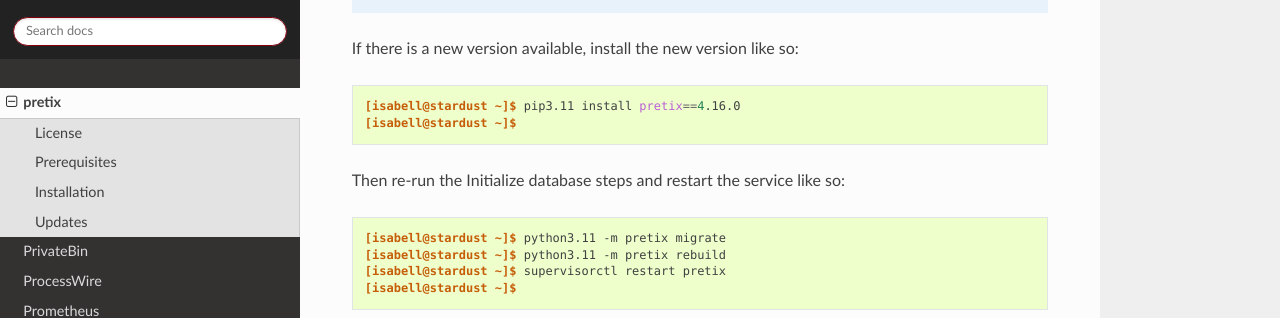
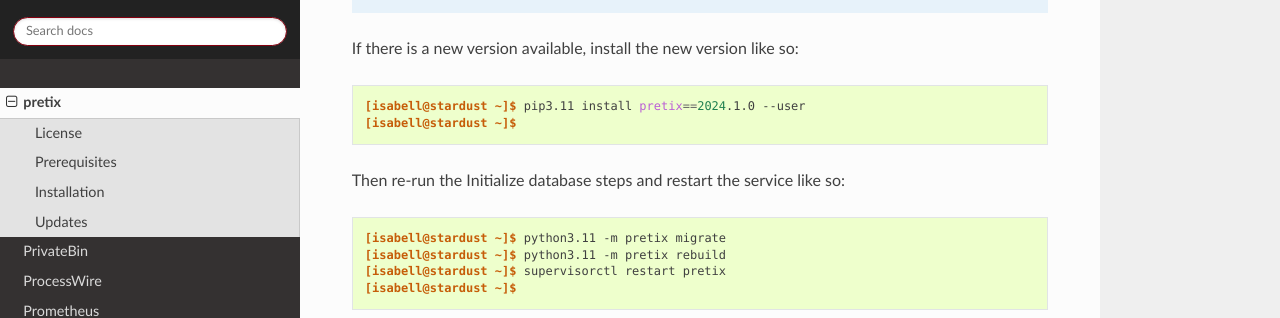
Before and after one commit to Uberspace/lab, a Sphinx documentation site: the page built from source/guide_pretix.rst, in a window 1280 px wide and 900 px high, scrolled down 5524 px. Shown: the part 191-509 px from the top of the window. Built offline with Sphinx 7.4.7 and the Read the Docs theme 2.0.0, drawn with Linux system fonts in a browser that asks for light colours.

Commit message:
Update guide_pretix.rst updated update section

```diff
--- a/source/guide_pretix.rst
+++ b/source/guide_pretix.rst
@@ -221,7 +221,7 @@
 
 ::
 
- [isabell@stardust ~]$ pip3.11 install pretix==4.16.0
+ [isabell@stardust ~]$ pip3.11 install pretix==2024.1.0 --user
  [isabell@stardust ~]$
 
 Then re-run the Initialize database steps and restart the service like so:
```
